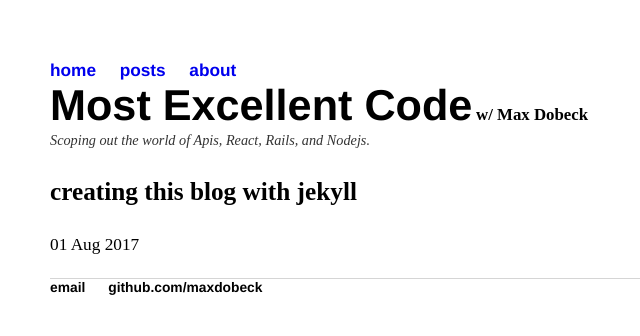
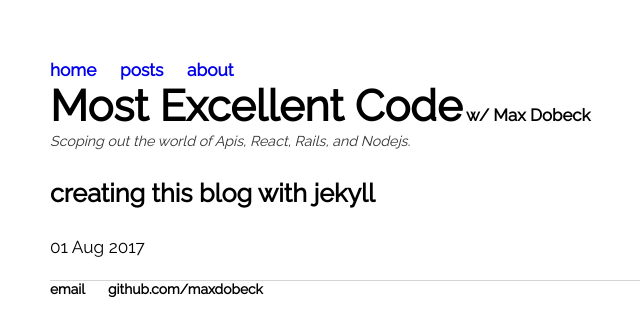
Before and after one commit to maxdobeck/maxdobeck.github.io, a Jekyll site: the page built from index.html, in a window 1280 px wide. Shown: the top 336 px of the page, without its empty margins (142-782 px from the left). Built offline with Jekyll 4.4.1, drawn with Linux system fonts in a browser that asks for light colours; the list of posts is cut into pages by our own code.

Commit message:
Changed the font.

```diff
--- a/_layouts/default.html
+++ b/_layouts/default.html
@@ -4,6 +4,7 @@
 			<title>{{ page.title }}</title>
 			<!-- link to main stylesheet -->
 			<link rel="stylesheet" type="text/css" href="/css/main.css">
+			<link href="https://fonts.googleapis.com/css?family=Raleway" rel="stylesheet">
 		</head>
 		<body>
 			<nav>
--- a/css/main.css
+++ b/css/main.css
@@ -2,6 +2,7 @@
     margin: 60px auto;
     width: 70%;
     font-size: .9em;
+    font-family: 'Raleway', 'Arial', 'Sans-Serif';
 }
 footer ul li a{
     color: black;
@@ -11,7 +12,6 @@
     margin: 0px;
 }
 nav ul a, footer ul a {
-    font-family:'Helvetica', 'Arial', 'Sans-Serif';
     padding: 0px;
     list-style: none;
     font-weight: bold;
@@ -47,7 +47,6 @@
 }
 h1 {
     font-size: 3em;
-    font-family:'Helvetica', 'Arial', 'Sans-Serif';
     margin-bottom: 0em;
     margin-top: 0em;
 }
```
